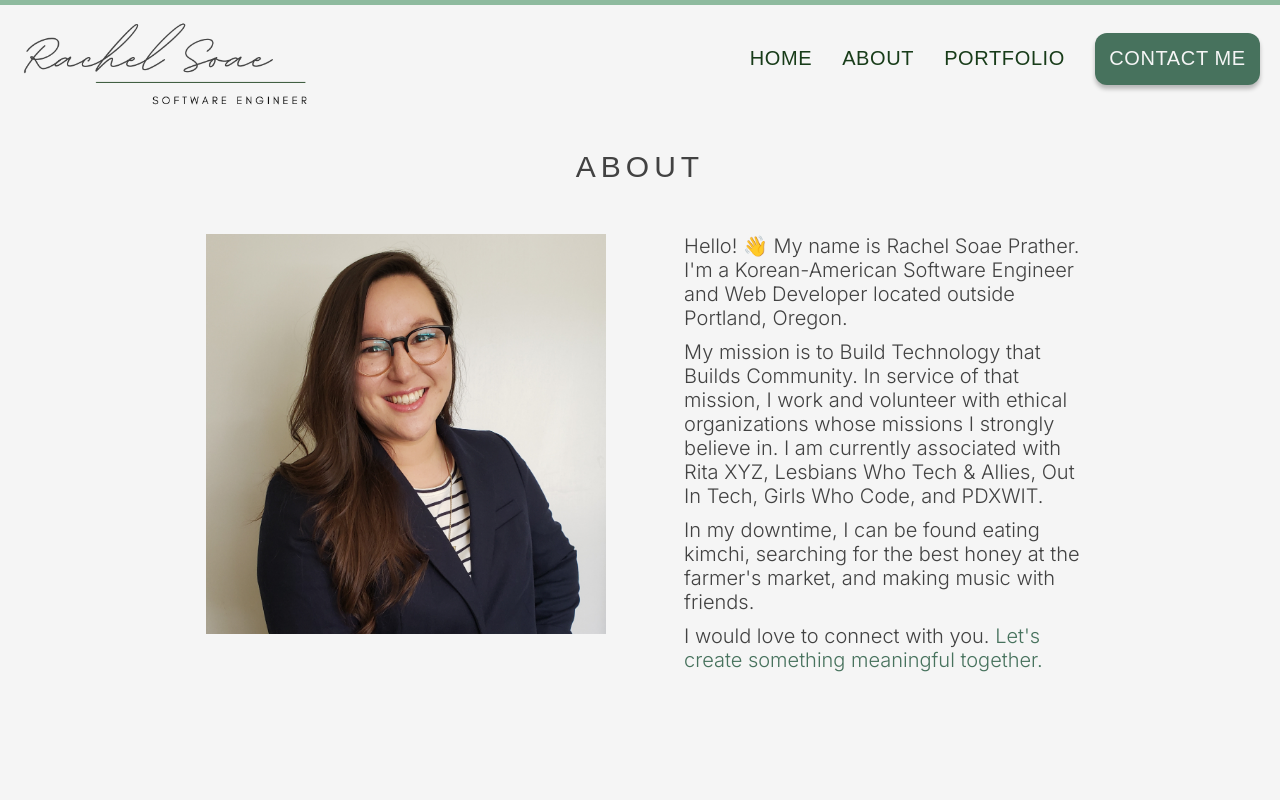
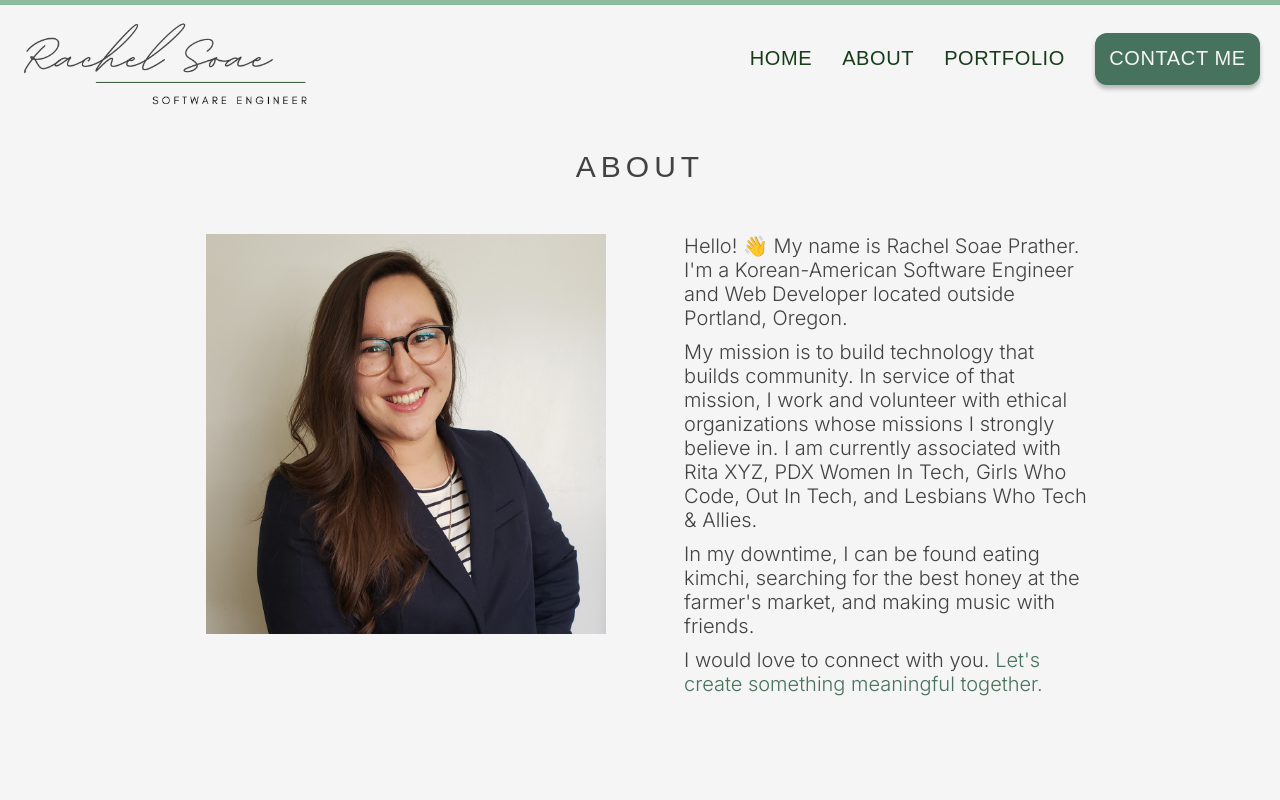
Before and after one commit to rachelsoae/portfolio, a React (Create React App) app: page /about in a window 1280 px wide. Shown: the top 800 px of the page. Built offline with nearby package versions, Linux system fonts and the light colour scheme; a web font is replaced by a local one.

Commit message:
Fix capitaliation

```diff
--- a/src/components/About/About.js
+++ b/src/components/About/About.js
@@ -16,7 +16,7 @@ const About = () => {
             Hello! 👋 My name is Rachel Soae Prather. I'm a Korean-American Software Engineer and Web Developer located outside Portland, Oregon.
           </p>
           <p>
-            My mission is to Build Technology that Builds Community. In service of that mission, I work and volunteer with ethical organizations whose missions I strongly believe in. I am currently associated with Rita XYZ, Lesbians Who Tech & Allies, Out In Tech, Girls Who Code, and PDXWIT.
+            My mission is to build technology that builds community. In service of that mission, I work and volunteer with ethical organizations whose missions I strongly believe in. I am currently associated with Rita XYZ, PDX Women In Tech, Girls Who Code, Out In Tech, and Lesbians Who Tech & Allies.
           </p>
           <p>
             In my downtime, I can be found eating kimchi, searching for the best honey at the farmer's market, and making music with friends.
```
